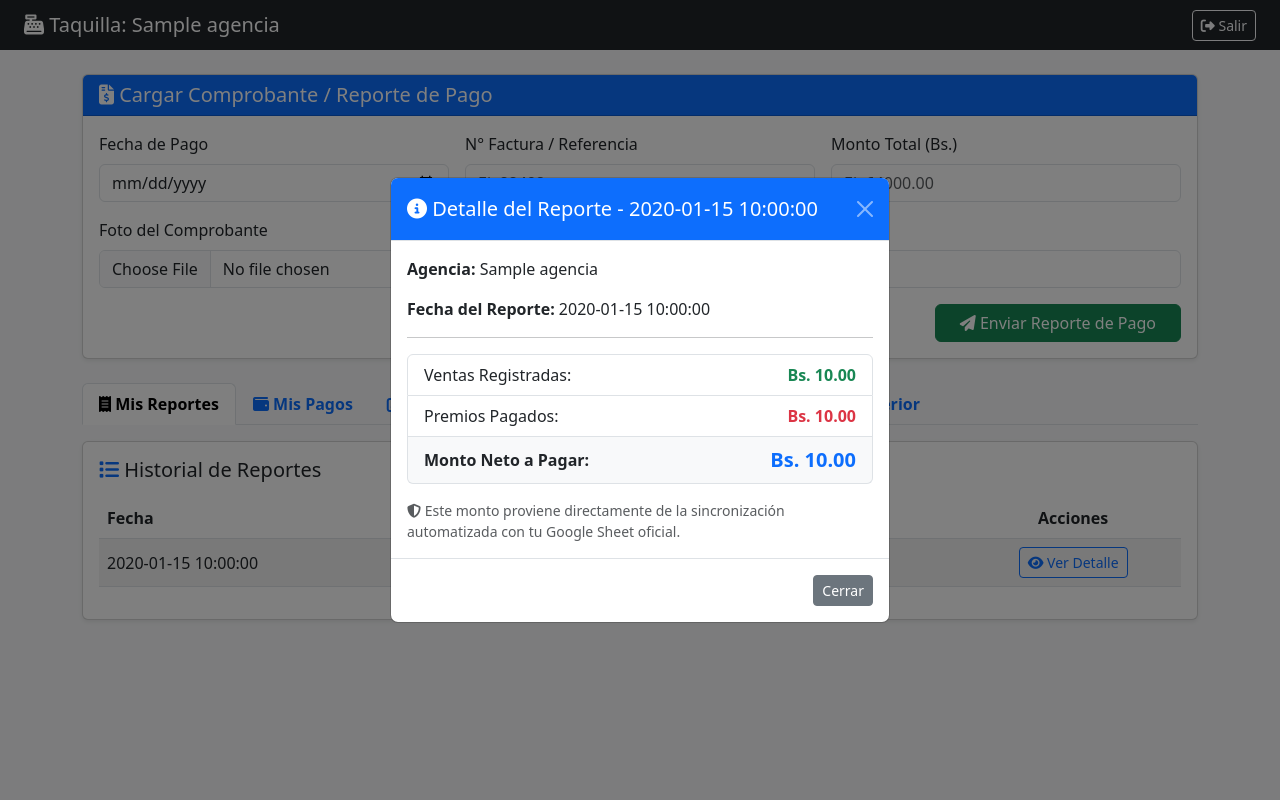
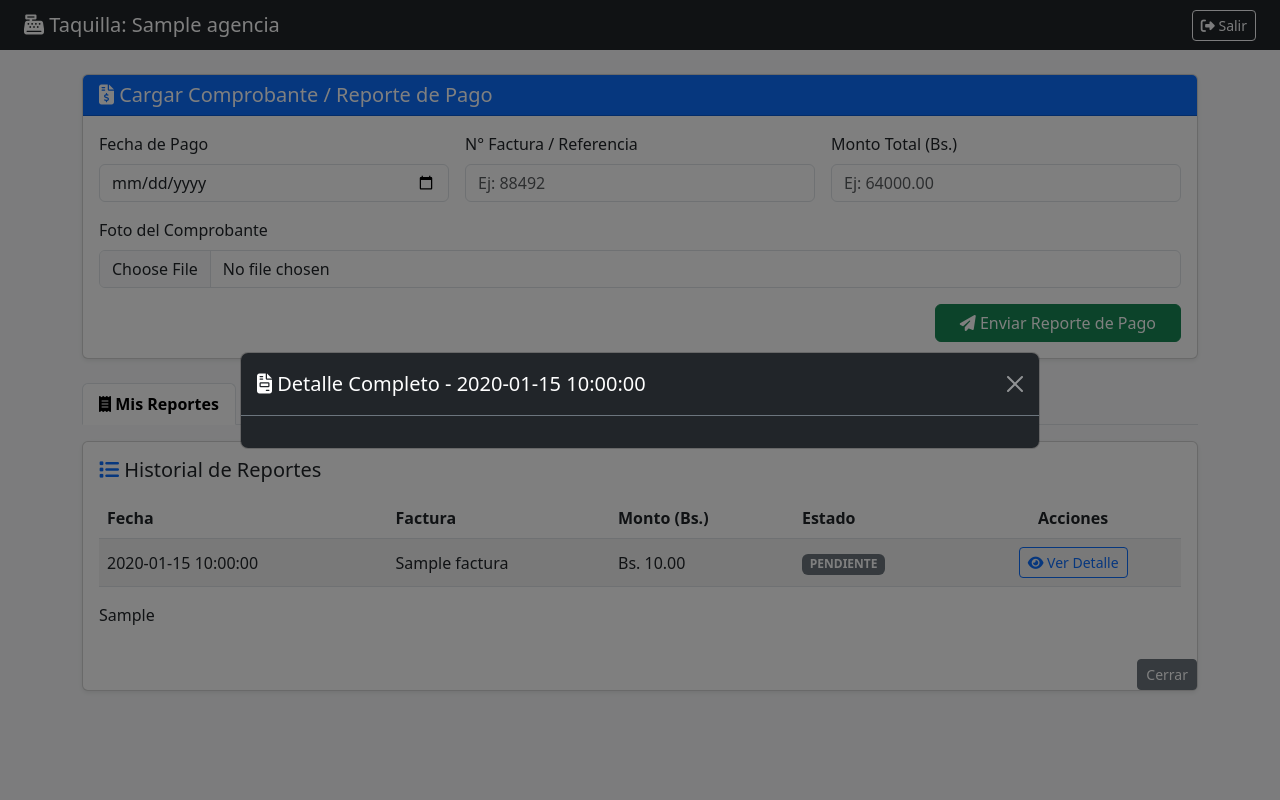
Before and after one commit to mariadelosangelesdiazpinto24-tech/tu-reporte-al-dia., a FastAPI app: template templates/agencia.html in a window 1280 px wide, after a click on "Ver Detalle". Run offline with FastAPI, Linux system fonts and the light colour scheme; the template is opened without the code that fills it: most values are stand-ins (such as "Sample title", 1, 10 or a date in 2020).

Commit message:
Update agencia.html

```diff
--- a/templates/agencia.html
+++ b/templates/agencia.html
@@ -106,42 +106,33 @@
                                             </span>
                                         </td>
                                         <td class="text-center">
-                                            <!-- Botón para ver el detalle del reporte -->
-                                            <button class="instances btn btn-sm btn-outline-primary" data-bs-toggle="modal" data-bs-target="#modalDetalle{{ r.id }}">
+                                            <!-- Botón para ver el detalle detallado (Tabla igual al correo) -->
+                                            <button class="btn btn-sm btn-outline-primary" data-bs-toggle="modal" data-bs-target="#modalDetalle{{ r.id }}">
                                                 <i class="fas fa-eye"></i> Ver Detalle
                                             </button>
                                         </td>
                                     </tr>
 
-                                    <!-- Modal de Detalle Desglosado para cada Reporte -->
+                                    <!-- Modal de Detalle Desglosado Estilo Correo -->
                                     <div class="modal fade" id="modalDetalle{{ r.id }}" tabindex="-1" aria-hidden="true">
-                                        <div class="modal-dialog modal-dialog-centered">
-                                            <div class="modal-content">
-                                                <div class="modal-header bg-primary text-white">
-                                                    <h5 class="modal-title"><i class="fas fa-info-circle"></i> Detalle del Reporte - {{ r.fecha }}</h5>
+                                        <div class="modal-dialog modal-lg modal-dialog-centered">
+                                            <div class="modal-content bg-dark text-white">
+                                                <div class="modal-header border-secondary">
+                                                    <h5 class="modal-title"><i class="fas fa-file-invoice"></i> Detalle Completo - {{ r.fecha }}</h5>
                                                     <button type="button" class="btn-close btn-close-white" data-bs-dismiss="modal" aria-label="Close"></button>
                                                 </div>
                                                 <div class="modal-body">
-                                                    <p><strong>Agencia:</strong> {{ r.agencia }}</p>
-                                                    <p><strong>Fecha del Reporte:</strong> {{ r.fecha }}</p>
-                                                    <hr>
-                                                    <ul class="list-group mb-3">
-                                                        <li class="list-group-item d-flex justify-content-between align-items-center">
-                                                            Ventas Registradas:
-                                                            <span class="fw-bold text-success">Bs. {{ "%.2f"|format(r.ventas|float) }}</span>
-                                                        </li>
-                                                        <li class="list-group-item d-flex justify-content-between align-items-center">
-                                                            Premios Pagados:
-                                                            <span class="fw-bold text-danger">Bs. {{ "%.2f"|format(r.premios|float) }}</span>
-                                                        </li>
-                                                        <li class="list-group-item d-flex justify-content-between align-items-center bg-light">
-                                                            <strong>Monto Neto a Pagar:</strong>
-                                                            <strong class="text-primary fs-5">Bs. {{ "%.2f"|format(r.monto|float) }}</strong>
-                                                        </li>
-                                                    </ul>
-                                                    <p class="text-muted small mb-0"><i class="fas fa-shield-alt"></i> Este monto proviene directamente de la sincronización automatizada con tu Google Sheet oficial.</p>
+                                                    {% if r.detalle_html %}
+                                                    <div class="table-responsive">
+                                                        <table class="table table-dark table-sm table-bordered align-middle" style="font-size: 11px;">
+                                                            {{ r.detalle_html | safe }}
+                                                        </table>
+                                                    </div>
+                                                    {% else %}
+                                                    <p class="text-center text-muted my-3">Detalle no disponible para este reporte manual.</p>
+                                                    {% endif %}
                                                 </div>
-                                                <div class="modal-footer">
+                                                <div class="modal-footer border-secondary">
                                                     <button type="button" class="btn btn-secondary btn-sm" data-bs-dismiss="modal">Cerrar</button>
                                                 </div>
                                             </div>
@@ -158,25 +149,11 @@
                 </div>
             </div>
 
-            <!-- 2. Mis Pagos -->
-            <div class="tab-pane fade" id="pagos" role="tabpanel">
-                <div class="card shadow-sm"><div class="card-body"><p class="text-muted text-center my-3">No hay pagos registrados.</p></div></div>
-            </div>
-
-            <!-- 3. Modificaciones -->
-            <div class="tab-pane fade" id="modificaciones" role="tabpanel">
-                <div class="card shadow-sm"><div class="card-body"><p class="text-muted text-center my-3">No hay modificaciones.</p></div></div>
-            </div>
-
-            <!-- 4. Adelantos -->
-            <div class="tab-pane fade" id="adelantos" role="tabpanel">
-                <div class="card shadow-sm"><div class="card-body"><p class="text-muted text-center my-3">No hay adelantos registrados.</p></div></div>
-            </div>
-
-            <!-- 5. Tripletas -->
-            <div class="tab-pane fade" id="tripletas" role="tabpanel">
-                <div class="card shadow-sm"><div class="card-body"><p class="text-muted text-center my-3">Información de tripletas próximamente.</p></div></div>
-            </div>
+            <!-- Otras pestañas vacías pero funcionales -->
+            <div class="tab-pane fade" id="pagos" role="tabpanel"><div class="card shadow-sm"><div class="card-body"><p class="text-muted text-center my-3">No hay pagos registrados.</p></div></div></div>
+            <div class="tab-pane fade" id="modificaciones" role="tabpanel"><div class="card shadow-sm"><div class="card-body"><p class="text-muted text-center my-3">No hay modificaciones.</p></div></div></div>
+            <div class="tab-pane fade" id="adelantos" role="tabpanel"><div class="card shadow-sm"><div class="card-body"><p class="text-muted text-center my-3">No hay adelantos registrados.</p></div></div></div>
+            <div class="tab-pane fade" id="tripletas" role="tabpanel"><div class="card shadow-sm"><div class="card-body"><p class="text-muted text-center my-3">Información de tripletas próximamente.</p></div></div></div>
 
         </div>
 
```
